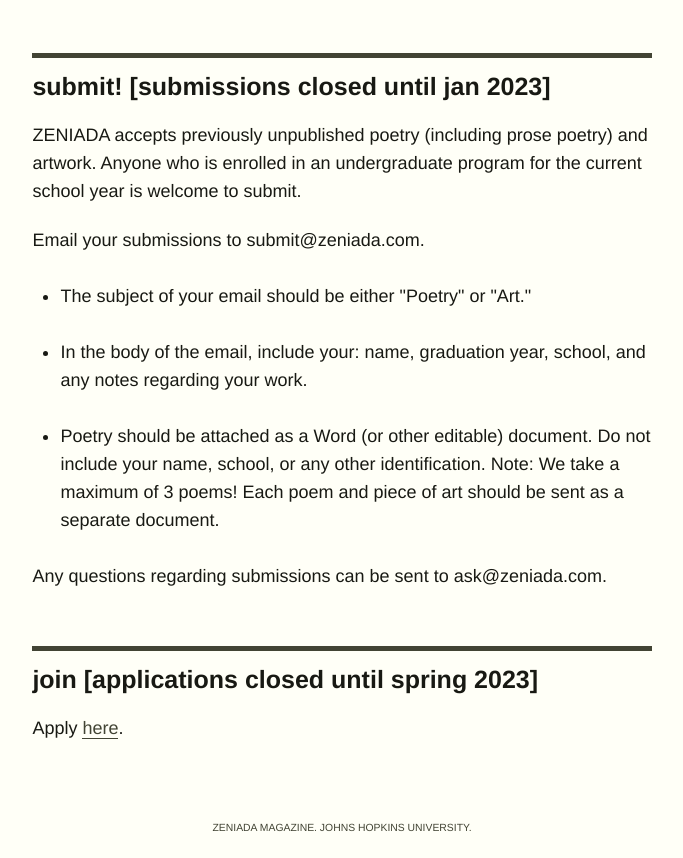
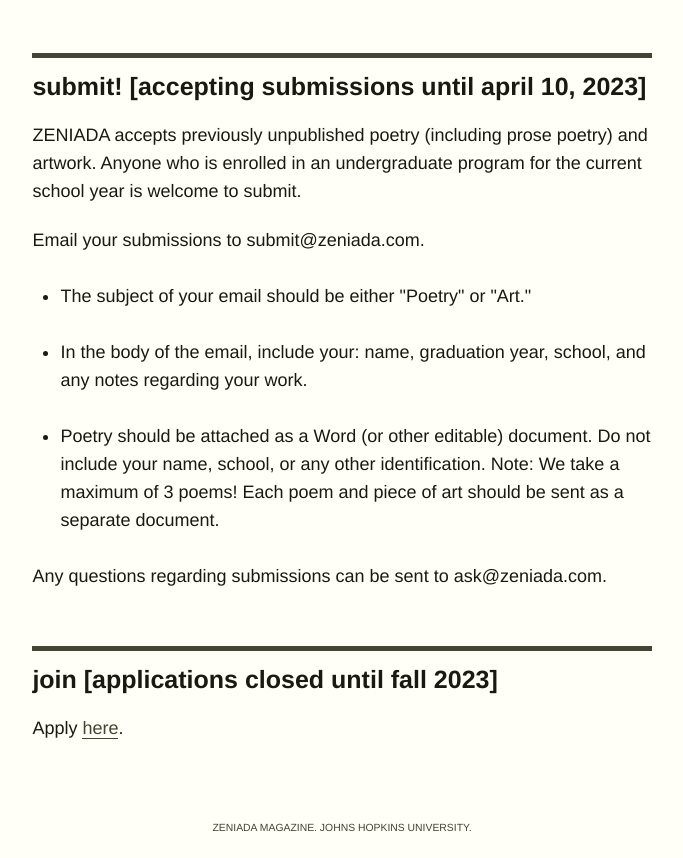
Before and after one commit to Zeniada/zeniada.github.io, a plain HTML site: page index.html in a window 1280 px wide. Shown: the part 3377-4235 px from the top of the page, without its empty margins (298-981 px from the left). Drawn offline with Linux system fonts and the light colour scheme.

Commit message:
Update index.html

```diff
--- a/index.html
+++ b/index.html
@@ -130,7 +130,7 @@
 
             <!-- Submit -->
             <section id="submit">
-                <h2>Submit! [submissions closed until Jan 2023]</h2>
+                <h2>Submit! [accepting submissions until April 10, 2023]</h2>
                 <p>ZENIADA accepts previously unpublished poetry (including prose poetry) and artwork.
                    Anyone who is enrolled in an undergraduate program for the
                    current school year is welcome to submit.</p>
@@ -156,7 +156,7 @@
 
             <!-- Join -->
             <section id="join">
-                <h2>Join [APPLICATIONS CLOSED UNTIL SPRING 2023]</h2>
+                <h2>Join [APPLICATIONS CLOSED UNTIL FALL 2023]</h2>
                 <p>Apply <a href="https://forms.gle/Wg1q62xq7cNRLYBD7">here</a>.</p>
             </section>
 
```
